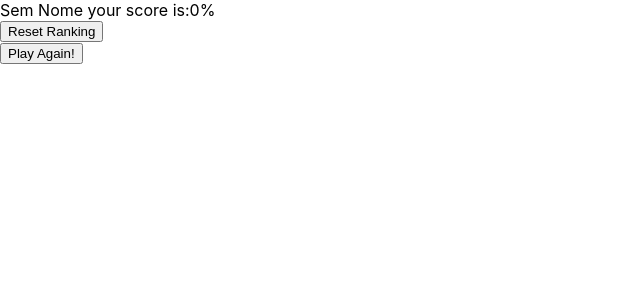
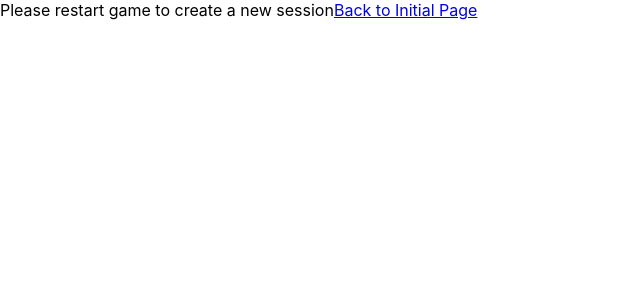
Before and after one commit to danielfasanaro/quiz-challenge, a React (Create React App) app: page /results in a window 1280 px wide. Shown: the top 300 px of the page, without its empty margins (0-640 px from the left). Built offline with nearby package versions, Linux system fonts and the light colour scheme.

Commit message:
feat: Add token validation on each page besides Home

```diff
--- a/src/components/ErrorPage.jsx
+++ b/src/components/ErrorPage.jsx
@@ -1,7 +1,18 @@
 import React from 'react';
+import { Link } from 'react-router-dom';
+import { string } from 'prop-types';
 
-function ErrorPage() {
-  return <span>Error</span>;
+function ErrorPage({ children }) {
+  return (
+    <>
+      <span>{ children }</span>
+      <Link to="/">Back to Initial Page</Link>
+    </>
+  );
 }
 
+ErrorPage.propTypes = {
+  children: string,
+}.isRequired;
+
 export default ErrorPage;
--- a/src/pages/home/Home.jsx
+++ b/src/pages/home/Home.jsx
@@ -4,7 +4,7 @@ import { useDispatch } from 'react-redux';
 import Title from '../../components/Title';
 import CenterText from '../../components/CenterText';
 import TextInput from '../../components/TextInput';
-import StartButton from './StartButton';
+import LinkButton from '../../components/LinkButton';
 import { changeUser, getToken } from '../../redux/reducers';
 
 function Home() {
@@ -23,9 +23,12 @@ function Home() {
       >
         Digite seu nome:
       </TextInput>
-      <StartButton
+      <LinkButton
+        path="/quiz"
         onClick={ () => dispatch(getToken()) }
-      />
+      >
+        START
+      </LinkButton>
     </>
   );
 }
--- a/src/pages/results/Ranking.jsx
+++ b/src/pages/results/Ranking.jsx
@@ -11,8 +11,8 @@ function Ranking() {
   return (
     <div>
       {topFive.map(({ user, score }, pos) => (
-        <span key={ `${user || 'Sem nome'}-${pos}` } className="ranking-user-score">
-          {`${user || 'Sem nome'} - ${score}%`}
+        <span key={ `${user || 'Unknown'}-${pos}` } className="ranking-user-score">
+          {`${user || 'Unknown'} - ${score}%`}
         </span>
       ))}
       <ResetRankingButton />
--- a/src/pages/results/Results.jsx
+++ b/src/pages/results/Results.jsx
@@ -7,6 +7,7 @@ import Title from '../../components/Title';
 import CenterText from '../../components/CenterText';
 import Ranking from './Ranking';
 import LinkButton from '../../components/LinkButton';
+import ErrorPage from '../../components/ErrorPage';
 import { restartGame } from '../../redux/reducers';
 
 function Results() {
@@ -19,6 +20,7 @@ function Results() {
 
   const {
     user,
+    token,
   } = useSelector((state) => state.userReducer);
 
   function renderQuestionsAndResults() {
@@ -34,9 +36,11 @@ function Results() {
     );
   }
 
+  if (!token) return <ErrorPage>Please restart game to create a new session</ErrorPage>;
+
   return (
     <>
-      <Title>{`${user || 'Sem Nome'} your score is:${score}%`}</Title>
+      <Title>{`${user || 'Unknown'} your score is:${score}%`}</Title>
       <CenterText>{renderQuestionsAndResults()}</CenterText>
       <Ranking />
       <LinkButton
--- a/src/redux/reducers/userSlice.js
+++ b/src/redux/reducers/userSlice.js
@@ -5,7 +5,7 @@ import { getLocalToken, setLocalToken } from '../../services/token';
 
 const INITIAL_USER_STATE = {
   user: '',
-  token: getLocalToken() || '',
+  token: '',
   error: '',
 };
 
```
